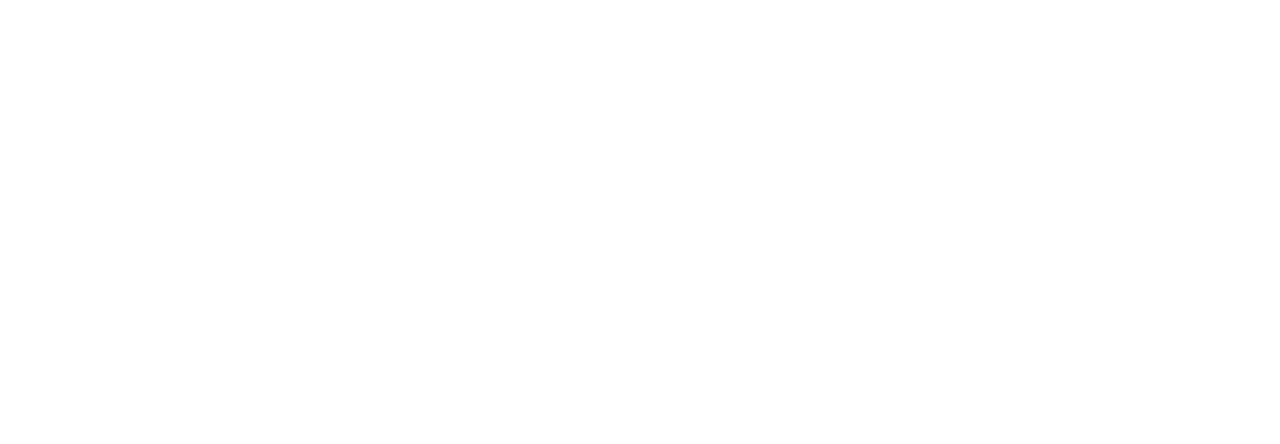
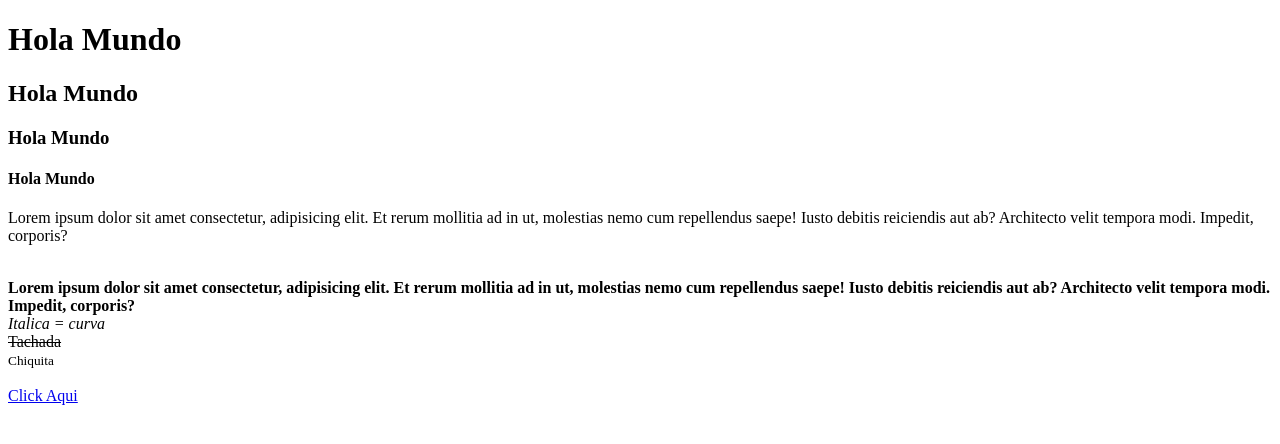
Before and after one commit to gjguerram/Diseno-Web, a plain HTML site: page index.html in a window 1280 px wide. Drawn offline with Linux system fonts and the light colour scheme.

Commit message:
aprendiendo html

```diff
--- a/index.html
+++ b/index.html
@@ -6,7 +6,7 @@
          <head>
 
             <title>
-
+               Mi primera Pagina Web
 
             </title>
 
@@ -16,6 +16,54 @@
 
                    <body>
 
+                     <h1>
+                        Hola Mundo
+                     </h1>
+                     <h2>
+                        Hola Mundo
+                     </h2>
+                     <h3>
+                        Hola Mundo
+                     </h3>
+                     <h4>
+                        Hola Mundo
+                     </h4>
+                     <p>
+                           Lorem ipsum dolor sit amet consectetur,
+                           adipisicing elit. Et rerum mollitia ad in ut,
+                           molestias nemo cum repellendus saepe! Iusto debitis
+                           reiciendis aut ab? Architecto velit tempora modi. Impedit, corporis?
+                     </p>
+
+                     <br>
+
+                     <b>
+                           Lorem ipsum dolor sit amet consectetur,
+                           adipisicing elit. Et rerum mollitia ad in ut,
+                           molestias nemo cum repellendus saepe! Iusto debitis
+                           reiciendis aut ab? Architecto velit tempora modi. Impedit, corporis?
+
+                     </b>
+
+                     <br>
+
+                     <i>Italica = curva</i>
+
+                     <br>
+
+                     <strike>Tachada</strike>
+
+                     <br>
+
+                     <small>Chiquita</small>
+
+                     <br><br>
+
+
+                     <a href= "pagina2.html"> Click Aqui </a>
+
+
+
 
 
                   </body>
```
Also changed, not shown: pagina2.html (added, +17 -0 lines).
